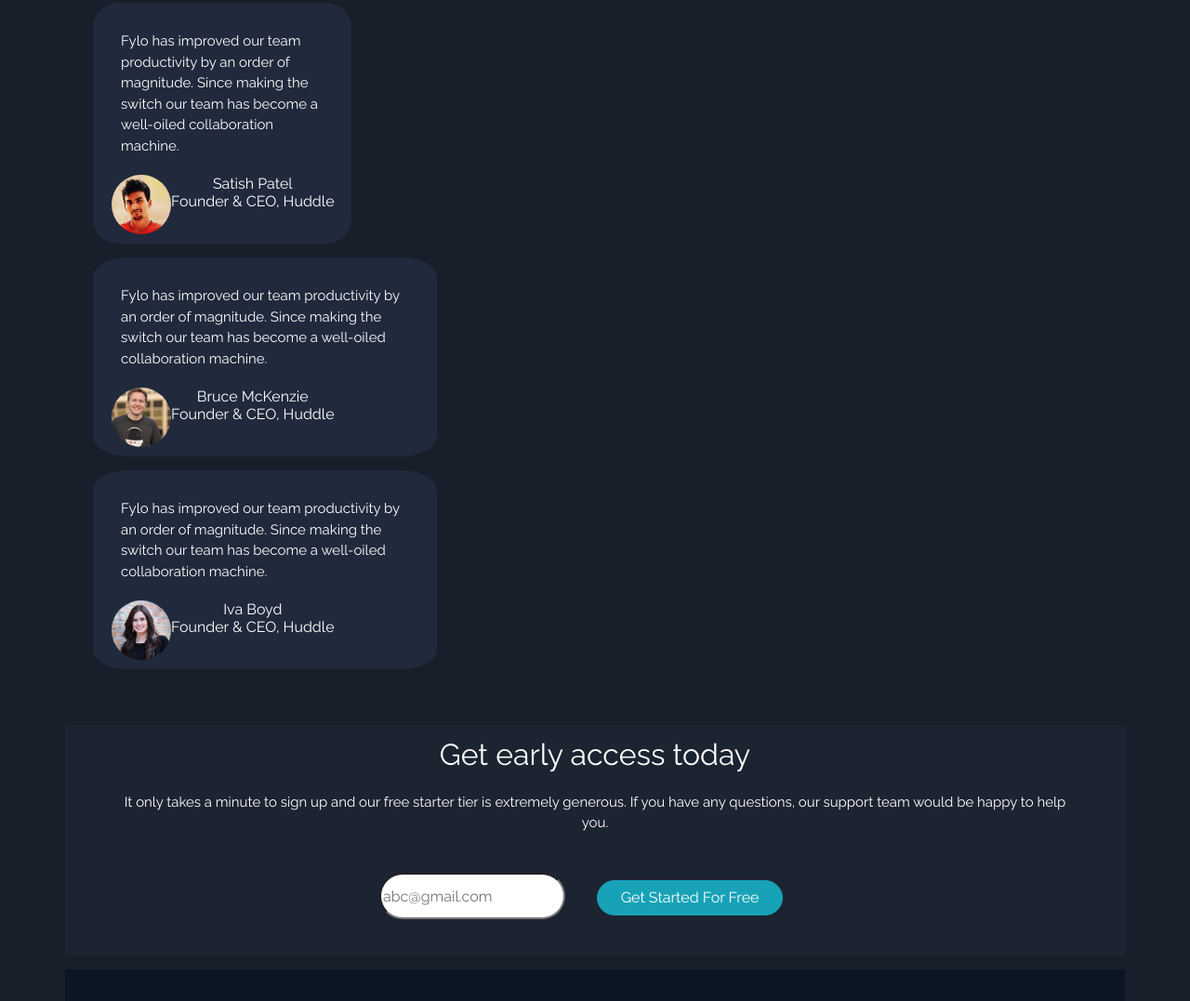
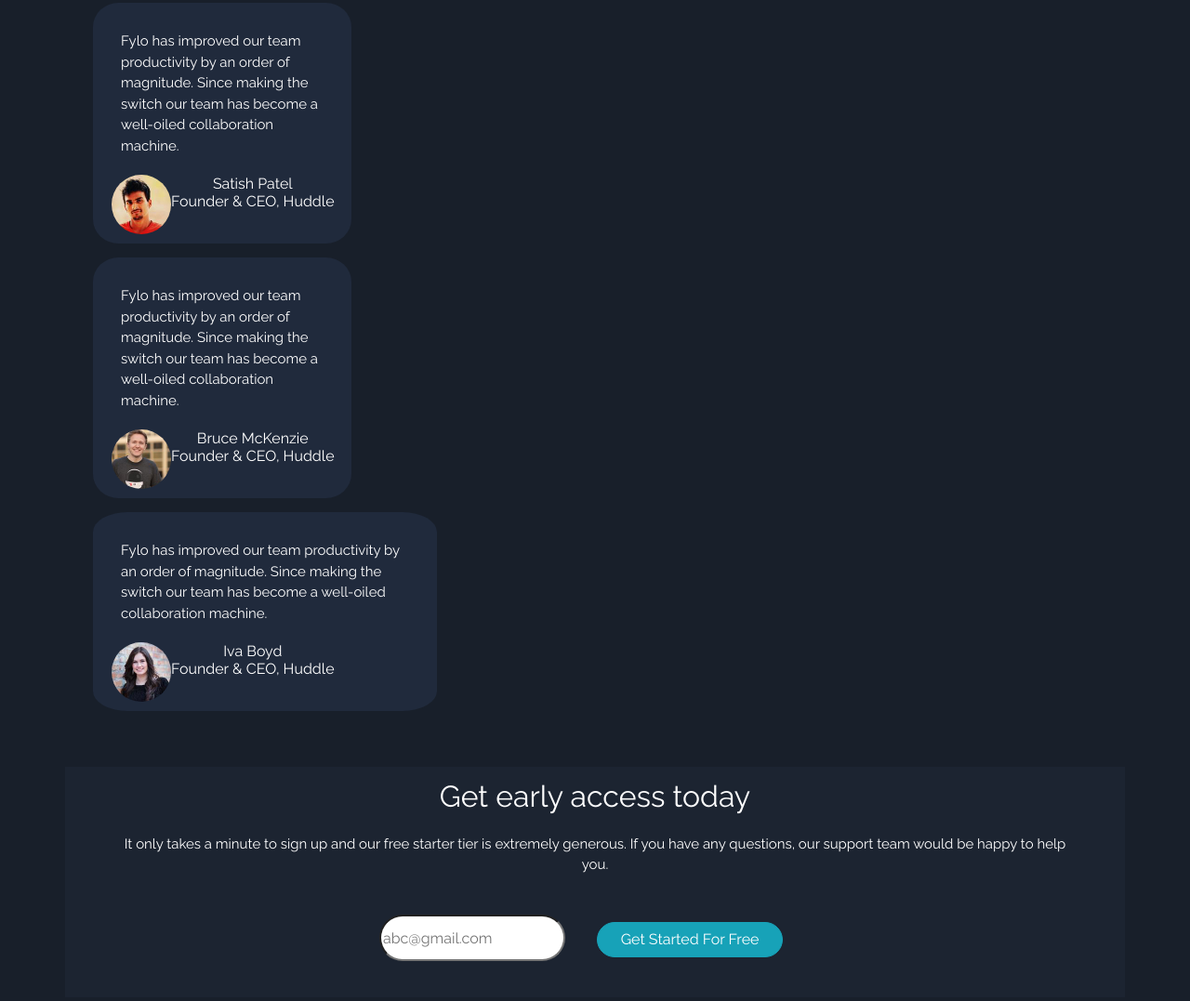
Before and after one commit to Preethi-Gorantla/Fylo-Dark-theme-landing-page, a plain HTML site: page index.html in a window 1280 px wide. Shown: the part 1629-2706 px from the top of the page at 93% size. Drawn offline with nearby package versions, Linux system fonts and the light colour scheme; files whose address does not match are found by name.

Commit message:
Update index.html

```diff
--- a/index.html
+++ b/index.html
@@ -102,7 +102,7 @@
                     </div>
                 </div>
             </div>
-            <div class="col-12 col-md-4 item-2 justify-content-space-around">
+            <div class="col-12 col-md-3 item-2 justify-content-space-around">
                 <p>Fylo has improved our team productivity by an order of magnitude. Since making the switch our team has
   become a well-oiled collaboration machine.</p>
                 <div class="d-flex felx-row main">
```
